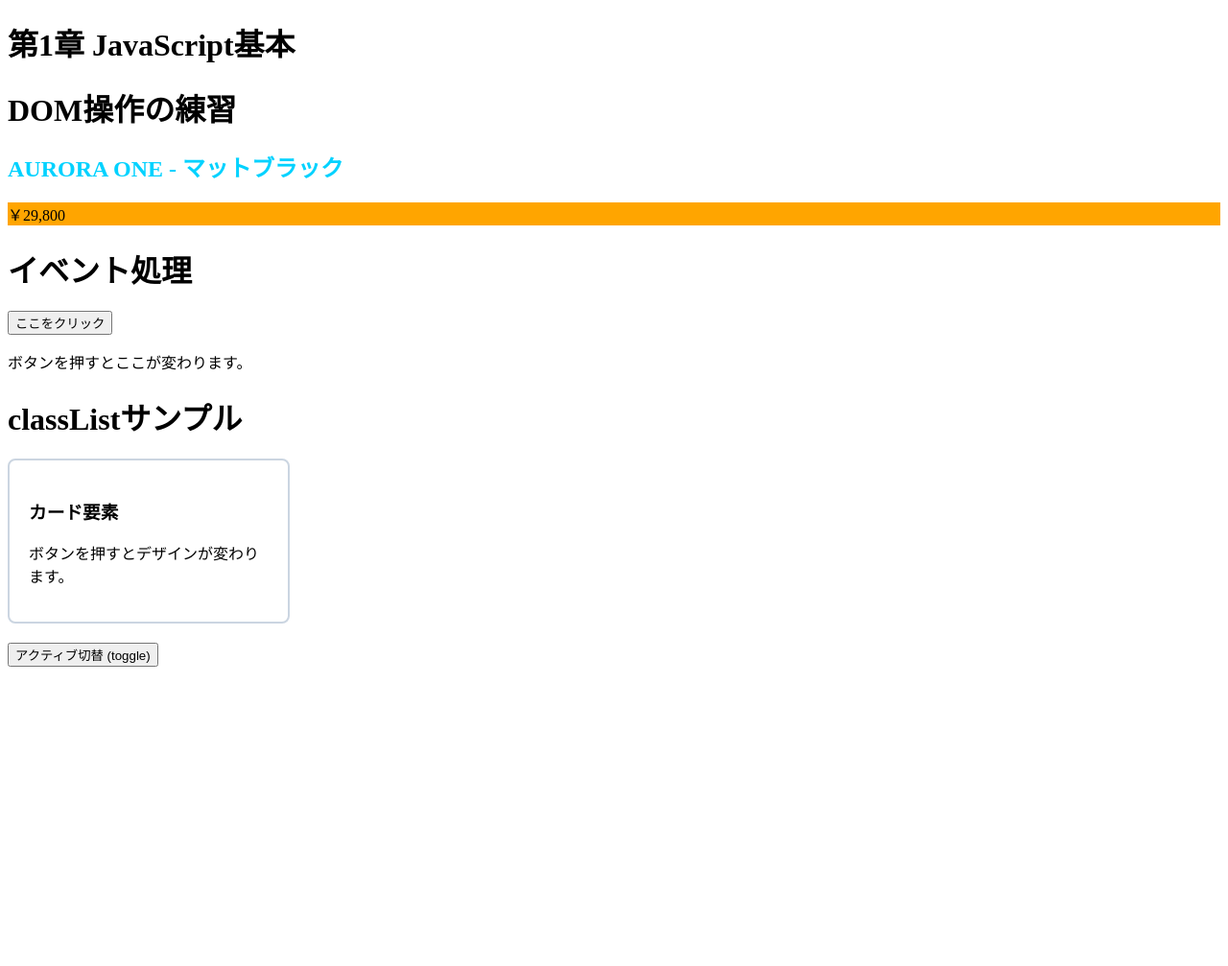
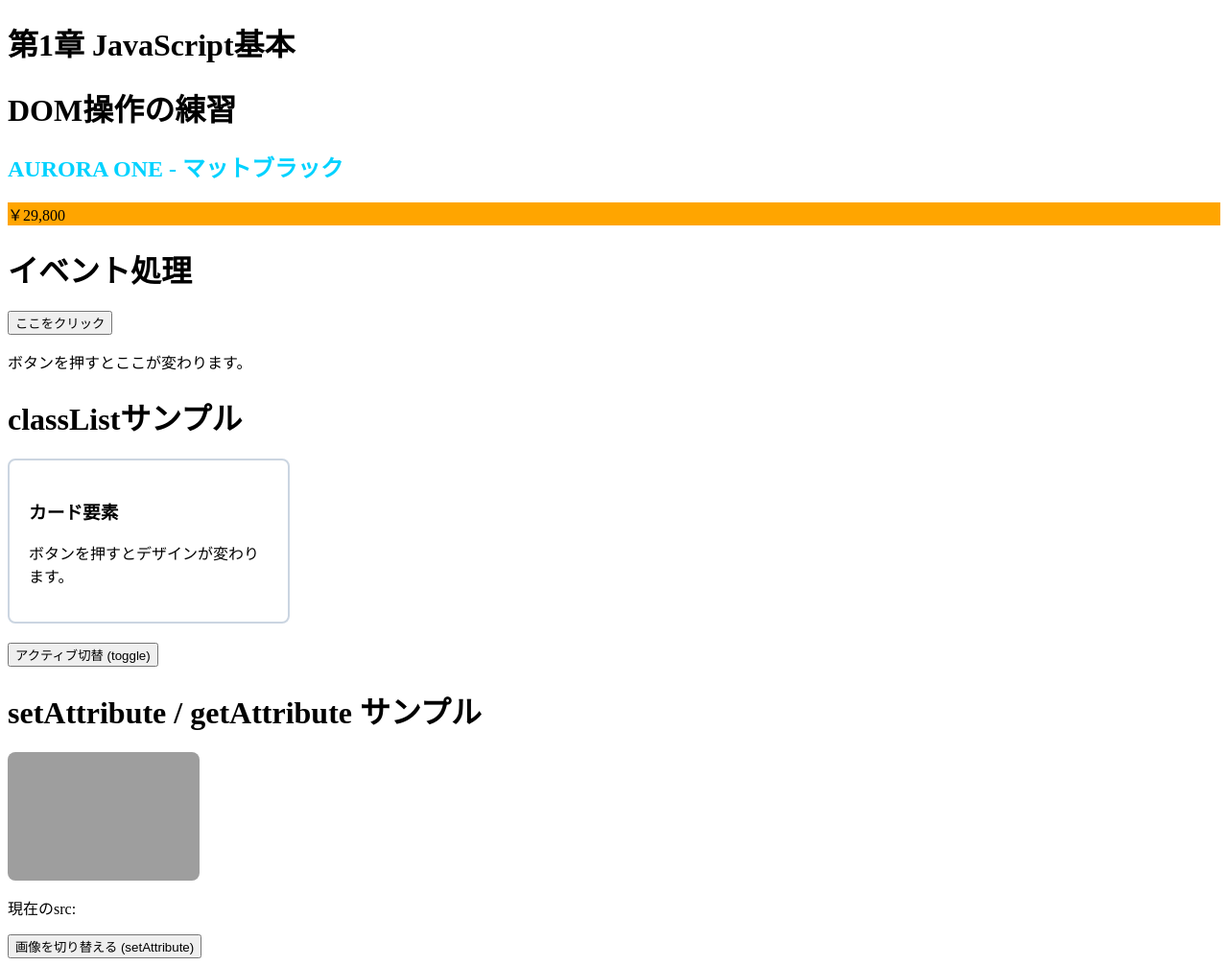
Before and after one commit to tarosjk202610/202610_JS_practice, a plain HTML site: page 01/index.html in a window 1280 px wide. Shown: the whole page at 96% size. Before the commit the page ends 800 px from the top, so only its background shows below. Drawn offline with Linux system fonts and the light colour scheme; grey boxes are pictures that could not be loaded.

Commit message:
2026年11月19日 10:31

```diff
--- a/01/index.html
+++ b/01/index.html
@@ -61,6 +61,16 @@
 
   <button id="toggle-btn">アクティブ切替 (toggle)</button>
 
+
+  <h1>setAttribute / getAttribute サンプル</h1>
+
+  <div class="img-box">
+    <!-- 初期状態の画像 -->
+    <img id="main-img" src="https://picsum.photos/id/634/300/200" alt="風景写真A">
+    <p>現在のsrc: <span id="src-text"></span></p>
+  </div>
+
+  <button id="change-img-btn">画像を切り替える (setAttribute)</button>
   <!-- <script>
     alert('今日はいい天気です。');
   </script> -->
```
